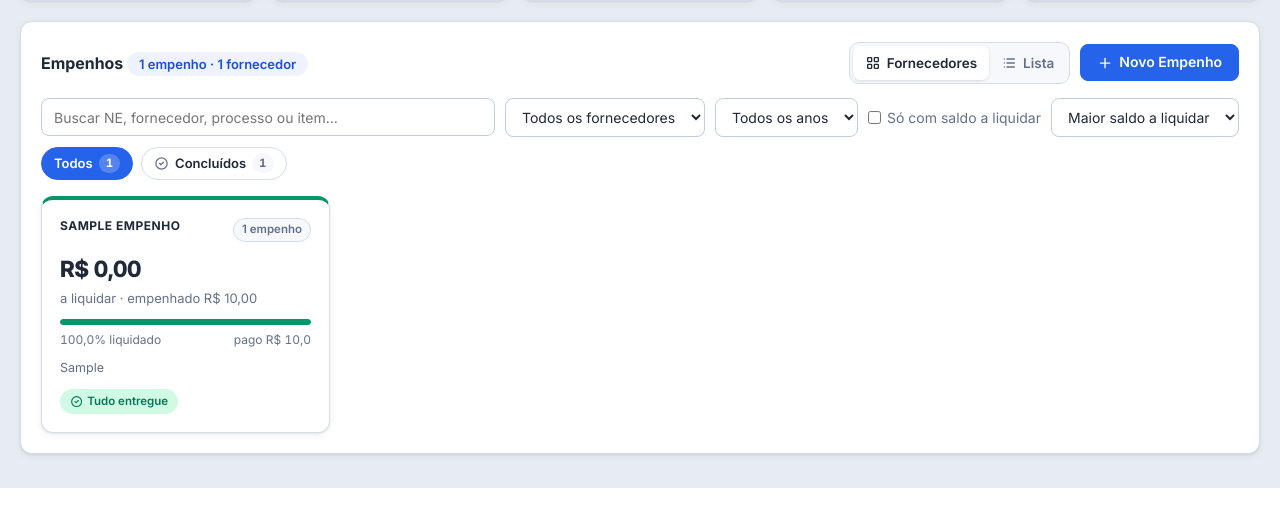
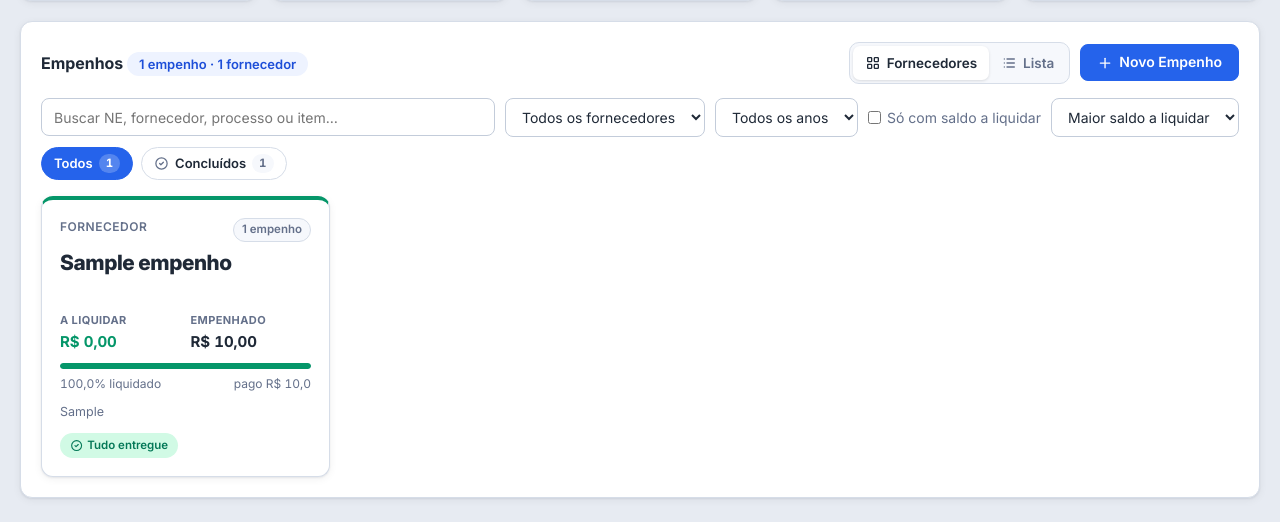
Before and after one commit to Mchristopher120/setordeaprovisionamento, a Flask app: page /empenhos in a window 1280 px wide. Shown: the part 312-834 px from the top of the page. Before the commit the page ends 800 px from the top, so only its background shows below. Run offline with Flask 3, Linux system fonts and the light colour scheme; tables that the repository leaves empty hold one stand-in row (values such as "Sample post"); data that the repository does not hold is empty; some libraries are stand-ins or nearby versions.

Commit message:
Quadro do fornecedor: nome da empresa em destaque
O nome passa a ser o título grande do quadro (até 2 linhas); "A liquidar"
e "Empenhado" ficam lado a lado, menores, logo abaixo.

Co-Authored-By: Claude Opus 5.5 <noreply@anthropic.com>
Claude-Session: https://claude.ai/code/session_01RudTbaL8u1AjbmLtG6hihD

```diff
--- a/static/empenhos.js
+++ b/static/empenhos.js
@@ -203,10 +203,13 @@ function quadroFornecedor(nome, t) {
     const resumo = textoResumo(t.itens);
     return `<a class="kpi kpi-link forn-card ${cor}" href="/empenhos?fornecedor=${encodeURIComponent(nome)}" data-forn="${esc(nome)}"
             title="Abrir os ${t.empenhos} empenho(s) de ${esc(nome)}">
-        <div class="forn-card-top"><span class="kpi-label forn-card-nome">${esc(nome)}</span>
+        <div class="forn-card-top"><span class="kpi-label">Fornecedor</span>
             <span class="forn-card-qtd">${fmtNum(t.empenhos)} empenho${t.empenhos === 1 ? '' : 's'}</span></div>
-        <div class="kpi-value">${fmtMoney(t.a_liquidar)}</div>
-        <div class="kpi-sub">a liquidar · empenhado ${fmtMoney(t.empenhado)}</div>
+        <h3 class="forn-card-nome">${esc(nome)}</h3>
+        <div class="forn-card-valores">
+            <div><span>A liquidar</span><strong class="${t.a_liquidar > 0.005 ? 'text-red' : 'text-green'}">${fmtMoney(t.a_liquidar)}</strong></div>
+            <div><span>Empenhado</span><strong>${fmtMoney(t.empenhado)}</strong></div>
+        </div>
         ${barraLiq(pctLiq, corBarra)}
         <div class="forn-card-pct"><span>${pct(pctLiq)} liquidado</span><span>pago ${fmtMoneyCurto(t.pago)}</span></div>
         ${resumo ? `<div class="forn-card-itens" title="${esc(resumo)}">${esc(resumo)}</div>` : ''}
@@ -240,7 +243,6 @@ function renderQuadros(lista) {
         ev.preventDefault();
         abrirFornecedor(a.dataset.forn);
     }));
-    ajustarValores($('gradeForn'));
 }
 
 /** Abre os empenhos de um fornecedor (a partir do quadro). */
--- a/static/style.css
+++ b/static/style.css
@@ -1183,3 +1183,13 @@ tbody td a:not(.btn):hover { text-decoration: underline; }
     .ped-grid { grid-template-columns: 1fr; }
 }
 .section-head { flex-wrap: wrap; }
+
+/* Quadro do fornecedor: o NOME é o destaque; os valores ficam como apoio */
+.forn-card .forn-card-nome {
+    margin: 8px 0 0; font-size: 21px; font-weight: 800; letter-spacing: -.4px; line-height: 1.2; color: var(--text);
+    text-transform: none; display: -webkit-box; -webkit-line-clamp: 2; -webkit-box-orient: vertical; overflow: hidden;
+    min-height: 2.4em; overflow-wrap: anywhere;
+}
+.forn-card-valores { display: grid; grid-template-columns: 1fr 1fr; gap: 10px; margin-top: 12px; }
+.forn-card-valores span { display: block; font-size: 11px; font-weight: 700; text-transform: uppercase; letter-spacing: .4px; color: var(--muted); }
+.forn-card-valores strong { font-size: 15px; font-variant-numeric: tabular-nums; }
```
